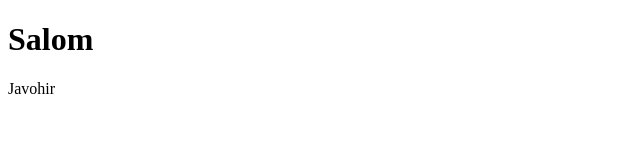
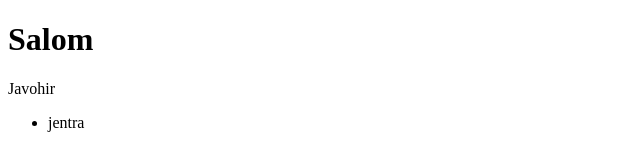
Before and after one commit to HayitboyevJavohir/my-work, a plain HTML site: page index.html in a window 1280 px wide. Shown: the full height of the page, 0-640 px from the left. Drawn offline with Linux system fonts and the light colour scheme.

Commit message:
li qoshdim

```diff
--- a/index.html
+++ b/index.html
@@ -8,5 +8,8 @@
   <body>
     <h1>Salom</h1>
     <p>Javohir</p>
+    <ul>
+      <li>jentra</li>
+    </ul>
   </body>
 </html>
```
